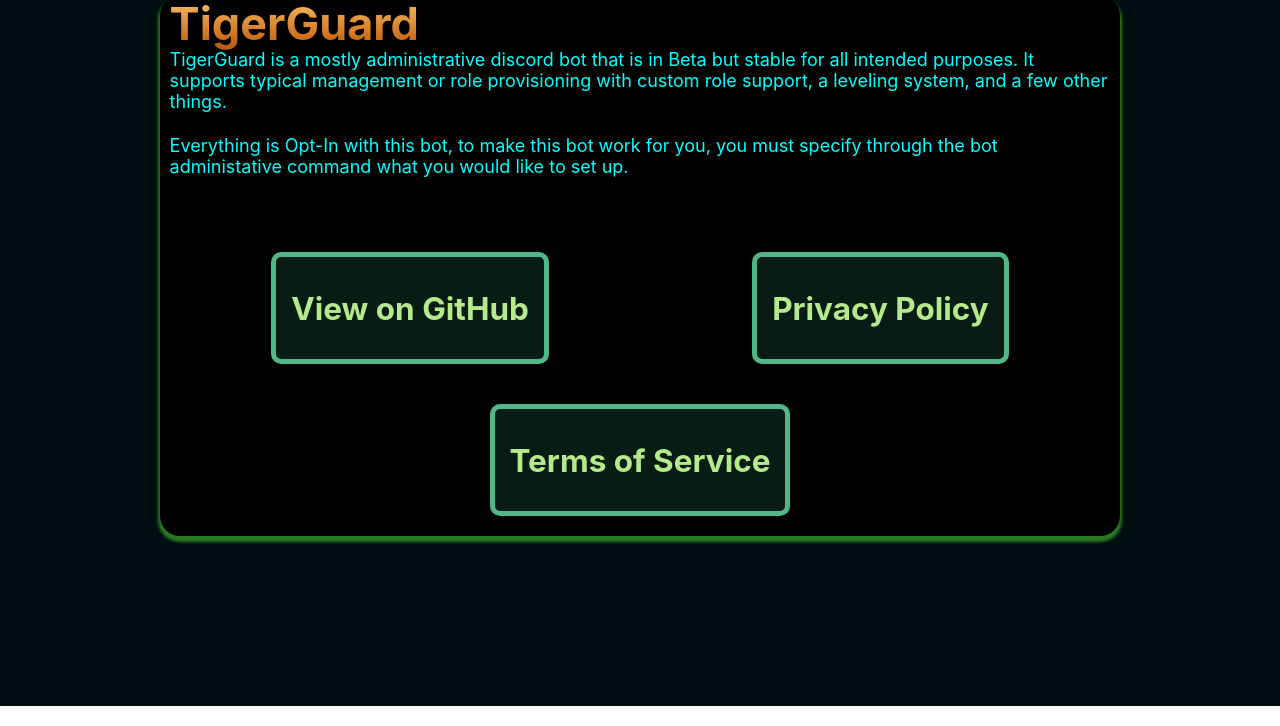
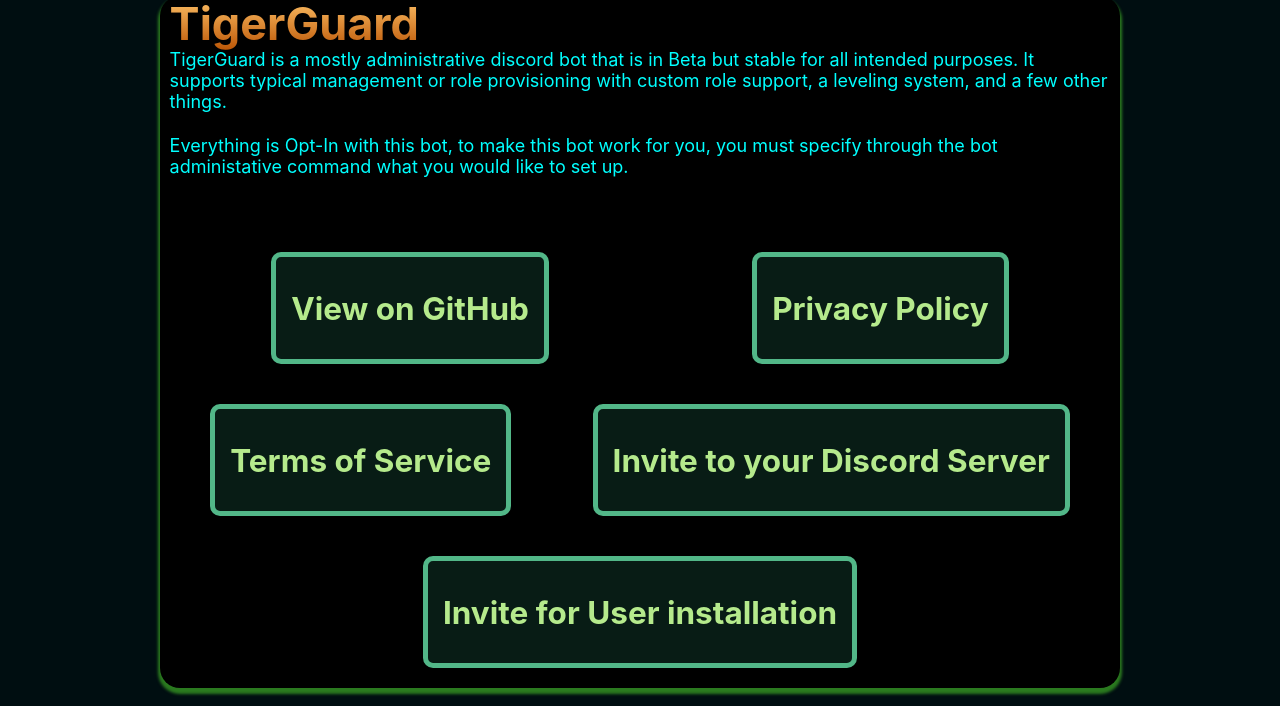
Before and after one commit to LanoxKodo/lanoxkodo.github.io, a plain HTML site: page projects/tigerguard/index.html in a window 1280 px wide. Shown: the part 94-820 px from the top of the page. Drawn offline with Linux system fonts and the light colour scheme.

Commit message:
TigerGuard install link updates
Updated permission install links for TigerGuard.

```diff
--- a/projects/tigerguard/index.html
+++ b/projects/tigerguard/index.html
@@ -51,6 +51,16 @@
                 <h3>Terms of Service</h3>
               </div>
             </a>
+            <a href="https://discord.com/oauth2/authorize?client_id=994551850072277082&permissions=603514107063408&integration_type=0&scope=applications.commands+bot" style="text-decoration: none;">
+              <div class="flexBoxThin">
+                <h3>Invite to your Discord Server</h3>
+              </div>
+            </a>
+            <a href="https://discord.com/oauth2/authorize?client_id=994551850072277082&integration_type=1&scope=applications.commands" style="text-decoration: none;">
+              <div class="flexBoxThin">
+                <h3>Invite for User installation</h3>
+              </div>
+            </a>
           </div>
         </div>
       </div>
```
Lines whose indentation alone changed are shown as unchanged.
